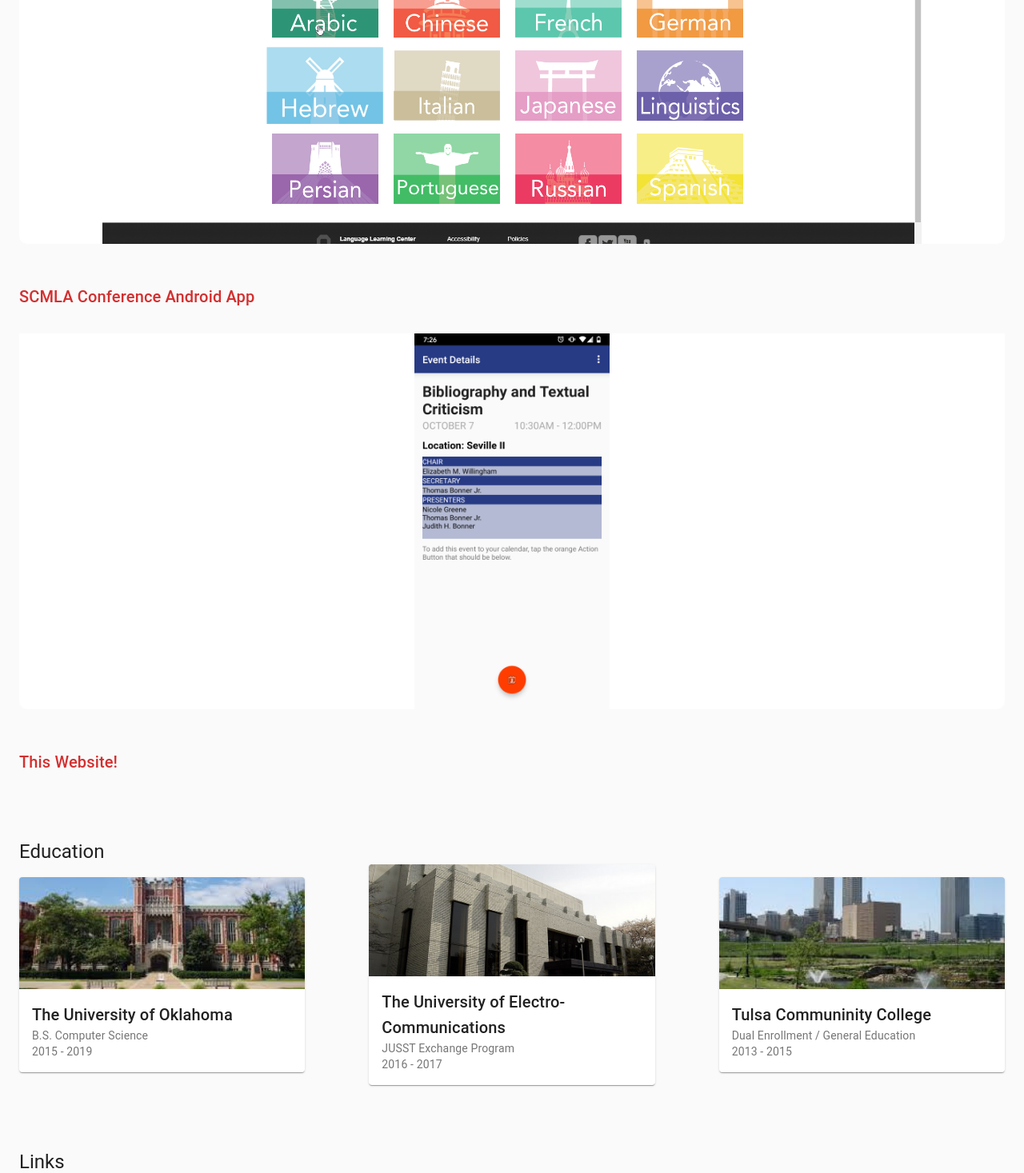
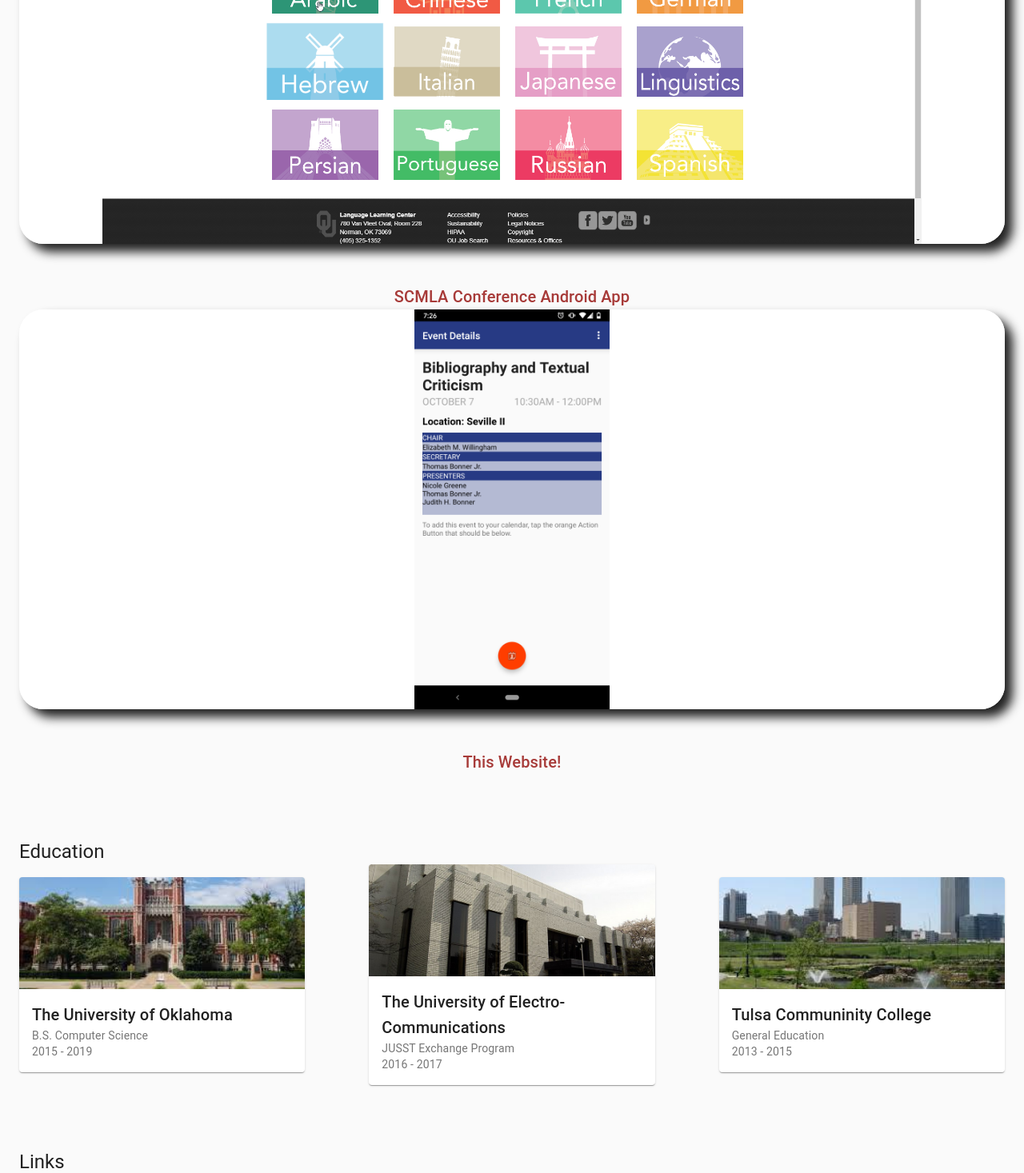
Before and after one commit to david-allan-jones/personal-website, a React (Create React App) app: page / in a window 1280 px wide. Shown: the part 1330-2797 px from the top of the page at 80% size. Built offline with nearby package versions, Linux system fonts and the light colour scheme.

Commit message:
Various translations and style changes

```diff
--- a/src/i18n/locales/en.json
+++ b/src/i18n/locales/en.json
@@ -63,10 +63,16 @@
         },
         "tcc": {
             "title": "Tulsa Communinity College",
-            "detail": "Dual Enrollment / General Education"
+            "detail": "General Education"
         }
     },
     "links": {
-        "header": "Links"
+        "header": "Links",
+        "github": {
+            "tooltipTitle": "GitHub"
+        },
+        "linkedIn": {
+            "tooltipTitle": "LinkedIn"
+        }
     }
 }
--- a/src/i18n/locales/ja.json
+++ b/src/i18n/locales/ja.json
@@ -1,17 +1,28 @@
 {
-    "common": {
-        "learnMore": "詳細"
+    "date": {
+        "rangeIndicator": "ー",
+        "may2019": "2019年5月",
+        "present": "現在",
+        "october2015": "2015年10月",
+        "2013": "2013年",
+        "2015": "2015年",
+        "2016": "2016年",
+        "2017": "2017年",
+        "2019": "2019年"
     },
     "darkmode": {
         "label": "ダークモード"
     },
     "introduction": {
+        "header": "自己紹介",
         "role": {
             "languageLearner": "言語学習者",
             "webDeveloper": "ウェブ開発者",
             "softwareEngineer": "ソフトウェアエンジニア"
         },
-        "name": "ジョーンズデイビッド"
+        "name": "ジョーンズ・デイビッド",
+        "aboutMe1": "I grew up in Tulsa, Oklahoma in a low income household. However, I did not let early challenges stop me from achieving my dreams. I graduated with a bachelor's degree in Computer Science in 2019, and have been working as technology professional ever since. My work in the past has included troubleshooting, web development, database administration, Android development and software design.",
+        "aboutMe2": "Some of my earliest memories are at the root of my passion for software and technology. I can still remember playing the Nintendo Entertainment System or Sega Genesis in our small apartment when I was just a few years old. Software has brought immeasurable joy to my life, and so I hope to pay in forward. Not by developing games, but by creating products and services that make the world a better place to live."
     },
     "experience": {
         "header": "職歴",
@@ -28,13 +39,40 @@
             "position": "Androidデベロッパー"
         }
     },
+    "projects": {
+        "header": "プロジェクト",
+        "llc": {
+            "header": "言語学習センターの公式サイト"
+        },
+        "scmla": {
+            "header": "SCMLA学会のアプリ"
+        },
+        "personalWebsite": {
+            "header": "このご覧になっているホームページ"
+        }
+    },
     "education": {
         "header": "学歴",
-        "ou": "オクラホマ大学",
-        "uec": "電気通信大学",
-        "tcc": "タルサ・コミュニティー・カレッジ"
+        "ou": {
+            "title": "オクラホマ大学",
+            "detail": "コンピューターサイエンスの学士号"
+        },
+        "uec": {
+            "title": "電気通信大学",
+            "detail": "短期交換留学プログラム（JUSST）"
+        },
+        "tcc": {
+            "title": "タルサ・コミュニティ・カレッジ",
+            "detail": "一般教育"
+        }
     },
     "links": {
-        "header": "リンク"
+        "header": "リンク",
+        "github": {
+            "tooltipTitle": "GitHub"
+        },
+        "linkedIn": {
+            "tooltipTitle": "LinkedIn"
+        }
     }
 }
--- a/src/sections/LinksPanel/LinksPanel.jsx
+++ b/src/sections/LinksPanel/LinksPanel.jsx
@@ -9,14 +9,14 @@
         <div>
             <SectionHeader>{i18next.t('links.header')}</SectionHeader>
             <LinkAvatar
-                tooltipTitle='GitHub'
+                tooltipTitle={i18next.t('links.github.tooltipTitle')}
                 tooltipLabel='github'
                 src={GitHubLogo}
                 alt='GitHub'
                 url='https://github.com/david-allan-jones?tab=repositories'
             />
             <LinkAvatar
-                tooltipTitle='LinkedIn'
+                tooltipTitle={i18next.t('links.linkedIn.tooltipTitle')}
                 tooltipLabel='linkedin'
                 src={LinkedInLogo}
                 alt='LinkedIn'
--- a/src/sections/ProjectsPanel/ProjectCarousel.jsx
+++ b/src/sections/ProjectsPanel/ProjectCarousel.jsx
@@ -7,7 +7,6 @@
     function toCarouselItem({ src, alt }) {
         return <img
             style={{
-                marginTop: '30px',
                 backgroundColor: theme.palette.background.paper
             }}
             key={alt}
@@ -18,7 +17,14 @@
 
     return (
         <Carousel
-            autoPlay={false}
+            navButtonsProps={{
+                style: {
+                    backgroundColor: theme.palette.primary.main
+                }
+            }}
+            autoPlay={true}
+            interval={8000}
+            stopAutoPlayOnHover={false}
             swipe={true}
             className={className}
             animation='slide'
--- a/src/sections/ProjectsPanel/ProjectsPanel.css
+++ b/src/sections/ProjectsPanel/ProjectsPanel.css
@@ -1,7 +1,8 @@
 .project-carousel {
     height: 500px;
     margin-bottom: 50px;
-    border-radius: 10px 10px 10px 10px;
+    border-radius: 30px 30px 30px 30px;
+    box-shadow: 10px 10px 13px #222222;
 }
 
 .project-carousel div {
--- a/src/sections/ProjectsPanel/ProjectsPanel.jsx
+++ b/src/sections/ProjectsPanel/ProjectsPanel.jsx
@@ -21,7 +21,7 @@
             <br></br>
             {projects.map((project) => {
                 return (
-                    <div key={project.linkText}>
+                    <div style={{ textAlign: 'center' }}key={project.linkText}>
                         <Link
                             style={{
                                 color: theme.palette.type === 'dark' ? theme.palette.primary.light : theme.palette.primary.dark,
--- a/src/themes.js
+++ b/src/themes.js
@@ -2,9 +2,11 @@
 import { createMuiTheme } from '@material-ui/core/styles'
 
 const commonPalette = {
-    primary: red,
+    primary: {
+        main: red[400]
+    },
     secondary: {
-        main: '#ffffff'
+        main: red[900]
     }
 }
 
```
